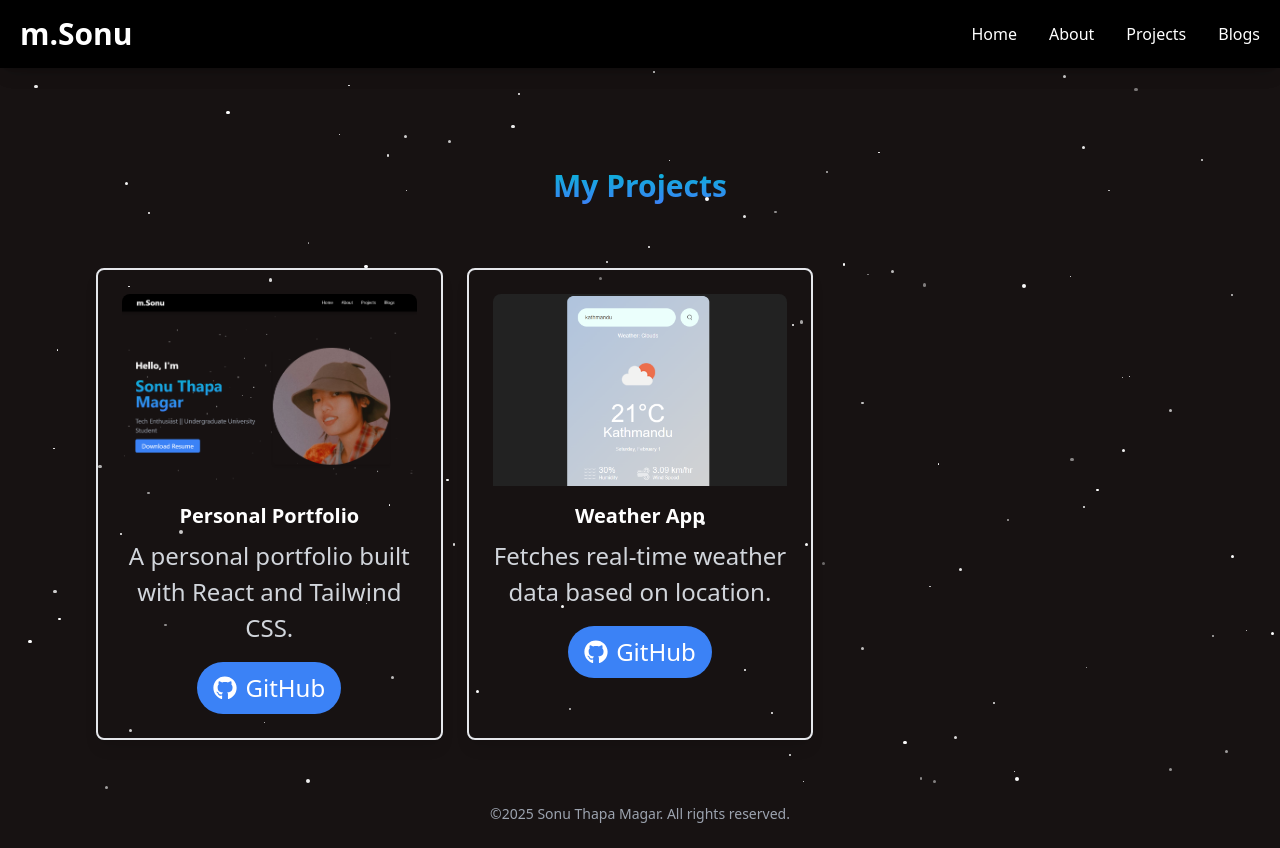
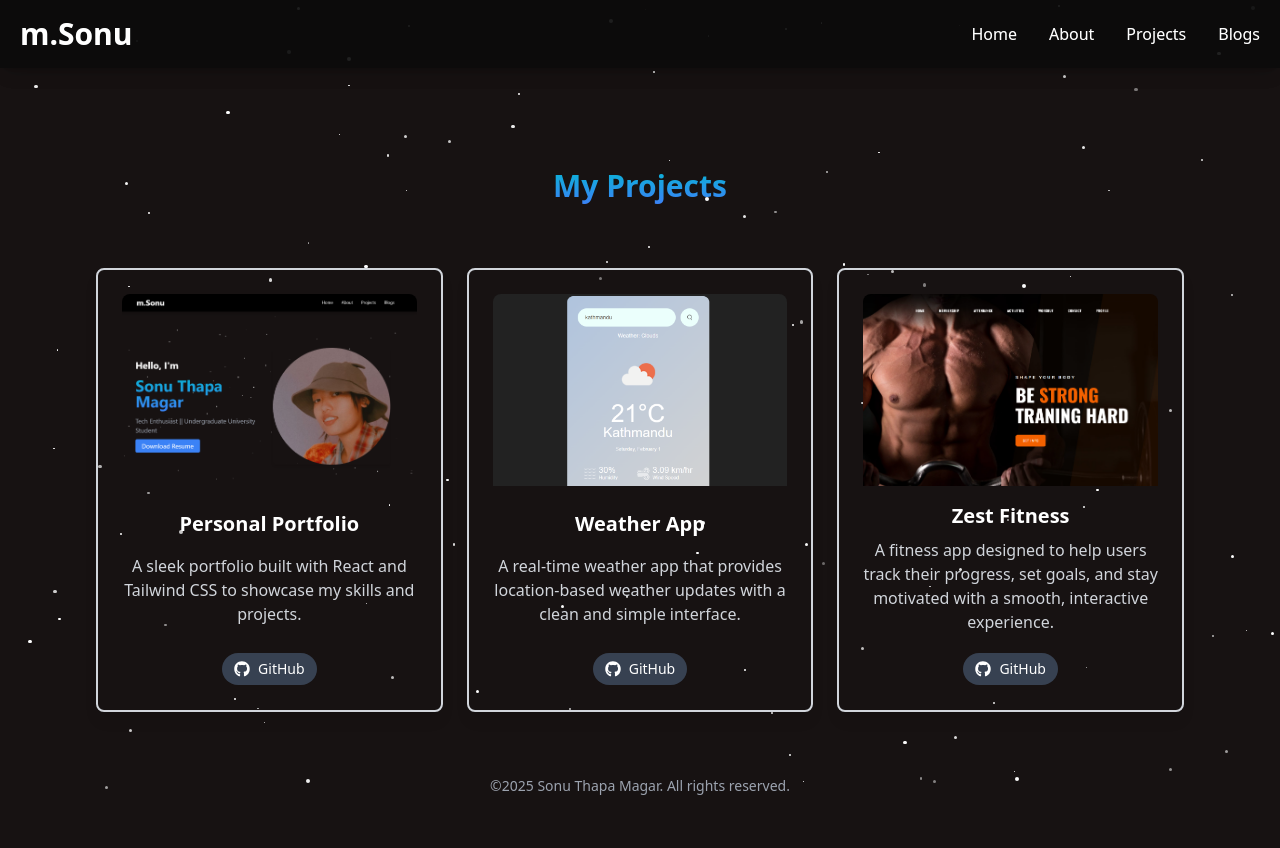
Before and after one commit to SonuThapaMagar/sonuthapamagar, a React (Vite) app in the folder portfolio/: page /projects in a window 1280 px wide. After the commit the page ends 820 px from the top, so only its background shows below. Built offline with nearby package versions, Linux system fonts and the light colour scheme.

Commit message:
Project page completed

```diff
--- a/portfolio/src/components/Home.jsx
+++ b/portfolio/src/components/Home.jsx
@@ -134,13 +134,6 @@ const Home = () => {
         </div>
       </div>
 
-      {/* Footer Section */}
-      <footer className=" text-gray-400 py-6 text-center">
-        <p className="text-sm">
-          &copy;{new Date().getFullYear()} Sonu Thapa Magar. All rights
-          reserved.
-        </p>
-      </footer>
     </main>
   );
 };
--- a/portfolio/src/components/Navbar.jsx
+++ b/portfolio/src/components/Navbar.jsx
@@ -1,17 +1,35 @@
-import React, { useState } from "react";
+import React, { useState, useEffect } from "react";
 import { Link } from "react-router-dom";
 import { FaTimes } from "react-icons/fa";
 import { CiMenuFries } from "react-icons/ci";
 
 const Navbar = () => {
   const [click, setClick] = useState(false);
+  const [scrolled, setScrolled] = useState(false); // state to track scroll position
 
   const handleClick = () => {
     setClick(!click);
   };
 
+  useEffect(() => {
+    const handleScroll = () => {
+      if (window.scrollY > 0) {
+        setScrolled(true);
+      } else {
+        setScrolled(false);
+      }
+    };
+
+    window.addEventListener("scroll", handleScroll);
+    return () => window.removeEventListener("scroll", handleScroll);
+  }, []);
+
   return (
-    <nav className="fixed top-0 left-0 w-full bg-black text-white shadow-lg z-50">
+    <nav
+      className={`fixed top-0 left-0 w-full text-white shadow-lg z-50 transition-all duration-300 ${
+        scrolled ? "backdrop-blur-md" : "" // apply blur when scrolled
+      }`}
+    >
       <div className="container mx-auto flex items-center justify-between px-5 py-4">
         {/* Logo */}
         <div className="text-3xl font-bold">m.Sonu</div>
--- a/portfolio/src/components/Project.jsx
+++ b/portfolio/src/components/Project.jsx
@@ -1,25 +1,31 @@
 import React from "react";
 import { FaGithub } from "react-icons/fa";
 
-import portfolioImg from "../assets/portfolio.png"
-import weatherImg from "../assets/weather.png"
-
-
+import portfolioImg from "../assets/portfolio.png";
+import weatherImg from "../assets/weather.png";
+import zestImg from "../assets/zest.png";
 
 const projects = [
   {
     id: 1,
     title: "Personal Portfolio",
-    description: "A personal portfolio built with React and Tailwind CSS.",
+    description: "A sleek portfolio built with React and Tailwind CSS to showcase my skills and projects.",
     github: "https://github.com/SonuThapaMagar/Portfolio",
     image: portfolioImg,
   },
   {
     id: 2,
     title: "Weather App",
-    description: "Fetches real-time weather data based on location.",
+    description: "A real-time weather app that provides location-based weather updates with a clean and simple interface.",
     github: "https://github.com/SonuThapaMagar/weatherApp",
     image: weatherImg,
+  },
+  {
+    id: 3,
+    title: "Zest Fitness",
+    description: "A fitness app designed to help users track their progress, set goals, and stay motivated with a smooth, interactive experience.",
+    github: "https://github.com/SonuThapaMagar/Zest-Fitness",
+    image: zestImg,
   },
 ];
 
@@ -34,7 +40,7 @@ const Project = () => {
         {projects.map((project) => (
           <div
             key={project.id}
-            className="p-6 border-2 border-black-300 shadow-lg rounded-lg transition-transform transform hover:scale-105 hover:border-blue-500 hover:shadow-xl"
+            className="p-6 border-2 border-gray-300 shadow-lg rounded-lg transition-transform transform hover:scale-105 hover:border-blue-500 hover:shadow-xl flex flex-col justify-between"
           >
             {/* Image Section */}
             <img
@@ -43,16 +49,19 @@ const Project = () => {
               className="w-full h-48 object-cover rounded-t-lg mb-4"
             />
             <h3 className="text-xl font-semibold">{project.title}</h3>
-            <p className="text-gray-300 mt-2">{project.description}</p>
+            <p className="text-gray-300 mt-2 text-base">{project.description}</p>
+
+            <div className="mt-4">
               <a
                 href={project.github}
                 target="_blank"
                 rel="noopener noreferrer"
-              className="inline-flex items-center bg-blue-500 text-white hover:bg-blue-600 px-4 py-2 rounded-full mt-4"
+                className="inline-flex items-center bg-gray-700 text-white hover:bg-gray-900 px-3 py-1.5 rounded-full text-sm"
               >
-              <FaGithub className="mr-2" /> {/* GitHub Icon */}
+                <FaGithub className="mr-2 text-base" /> {/* Smaller GitHub Icon */}
                 GitHub
               </a>
+            </div>
           </div>
         ))}
       </div>
--- a/portfolio/src/index.css
+++ b/portfolio/src/index.css
@@ -67,3 +67,11 @@ body{
   .animate-glitch {
     animation: glitch 5.5s infinite linear alternate-reverse;
   }
+  /* Custom blur and background transparency */
+nav {
+  background: rgba(12, 12, 12, 0.7);
+}
+
+nav.backdrop-blur-md {
+  backdrop-filter: blur(10px);
+}
```
Also changed, not shown: portfolio/src/assets/zest.png (added). Lines whose indentation alone changed are shown as unchanged.
